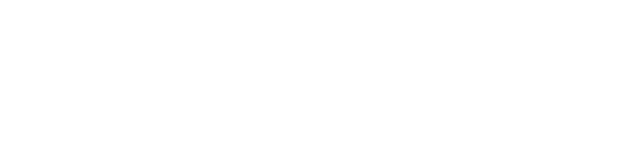
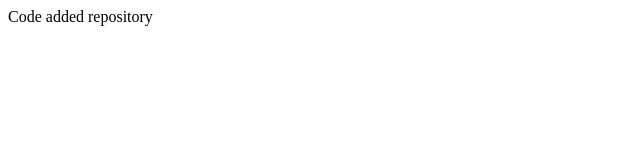
Before and after one commit to Nasir-hub/GitProject, a plain HTML site: page index.html in a window 1280 px wide. Shown: the whole page, without its empty margins (0-640 px from the left). Drawn offline with Linux system fonts and the light colour scheme.

Commit message:
Commiting index.html
Commiting index.html

```diff
--- a/index.html
+++ b/index.html
@@ -3,6 +3,7 @@
 </title>
 
 <body>
+  Code added repository
 </body>
 
 </html>
```
